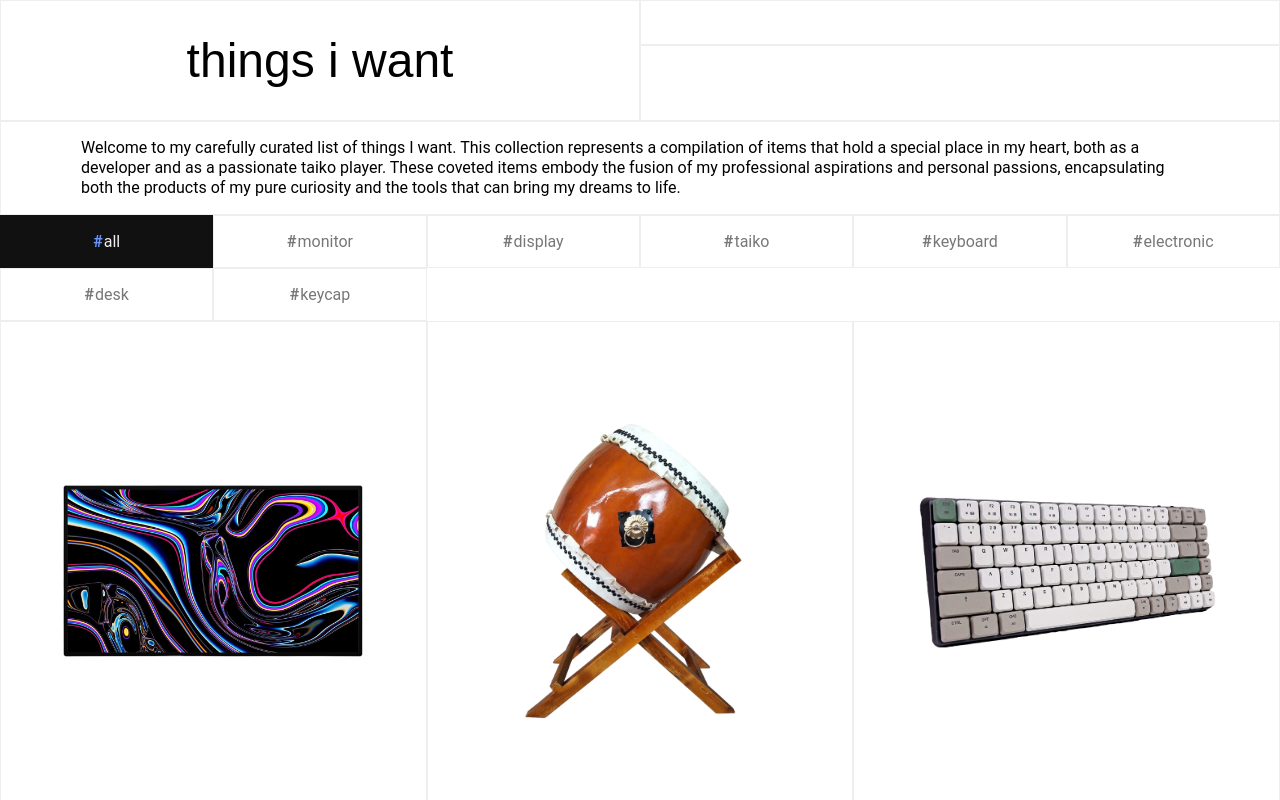
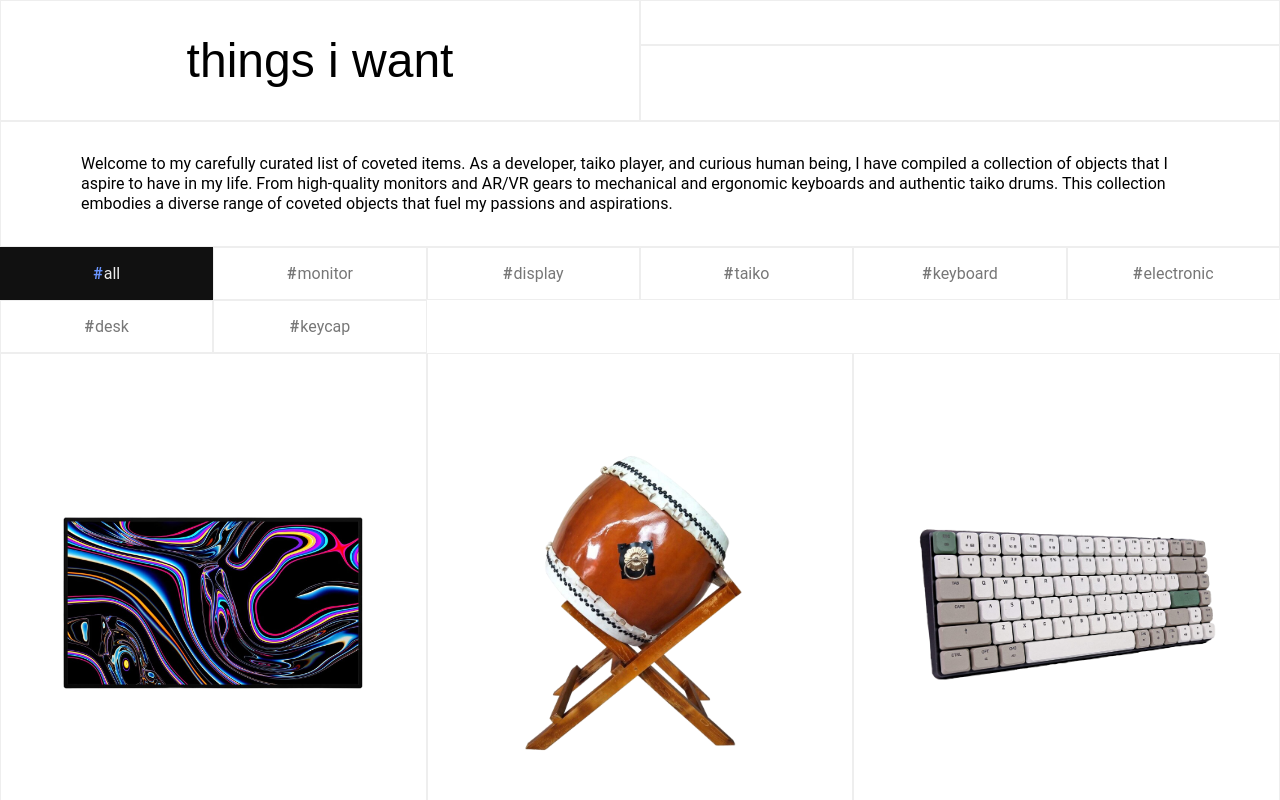
Before and after one commit to img9417/things-i-want, a Svelte app: page / in a window 1280 px wide. Shown: the top 800 px of the page. Built offline with nearby package versions, Linux system fonts and the light colour scheme; a web font is replaced by a local one.

Commit message:
header description wording changed

```diff
--- a/src/Header.svelte
+++ b/src/Header.svelte
@@ -11,11 +11,10 @@
     <a href="mailto:hello@jiieu.com">hello@jiieu.com</a>
   </div>
   <div class='header-desc grid-item'>
-    Welcome to my carefully curated list of things I want.
-    This collection represents a compilation of items that hold a special place in my heart,
-    both as a developer and as a passionate taiko player.
-    These coveted items embody the fusion of my professional
-    aspirations and personal passions, encapsulating both the products of my pure curiosity and the tools that can bring my dreams to life.
+    Welcome to my carefully curated list of coveted items.
+    As a developer, taiko player, and curious human being, I have compiled a collection of objects that I aspire to have in my life.
+    From high-quality monitors and AR/VR gears to mechanical and ergonomic keyboards and authentic taiko drums.
+   This collection embodies a diverse range of coveted objects that fuel my passions and aspirations.
   </div>
 </header>
 
@@ -78,6 +77,7 @@
       font-size: 1rem;
       grid-column: 1 / span 2;
       line-height: 1.25;
+      padding: 2rem;
     }
 
       .hello {
@@ -100,7 +100,7 @@
         font-size: 3rem;
       }
       .header-desc {
-        padding: 1rem 5rem;
+        padding: 2rem 5rem;
       }
     }
 
```
